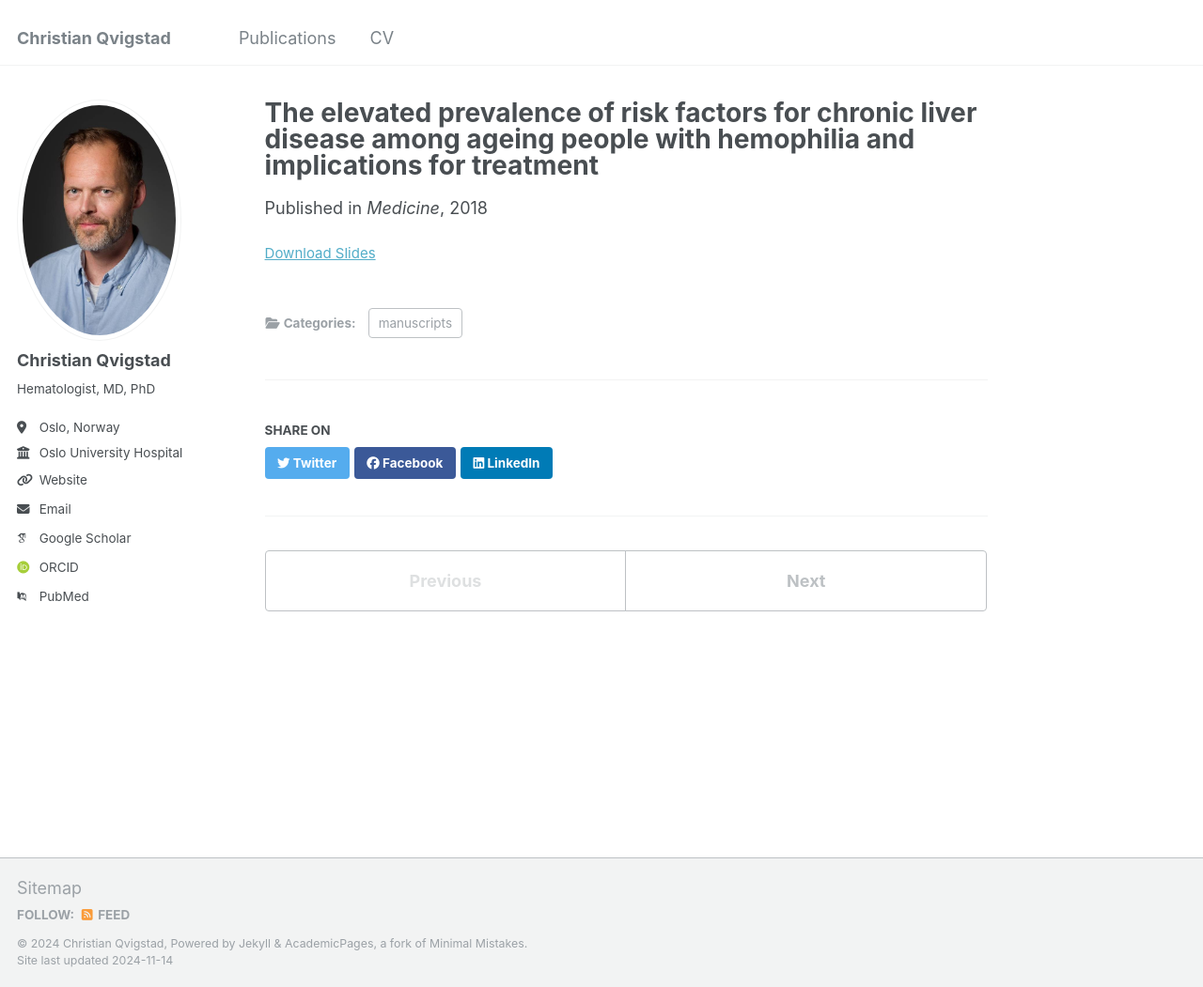
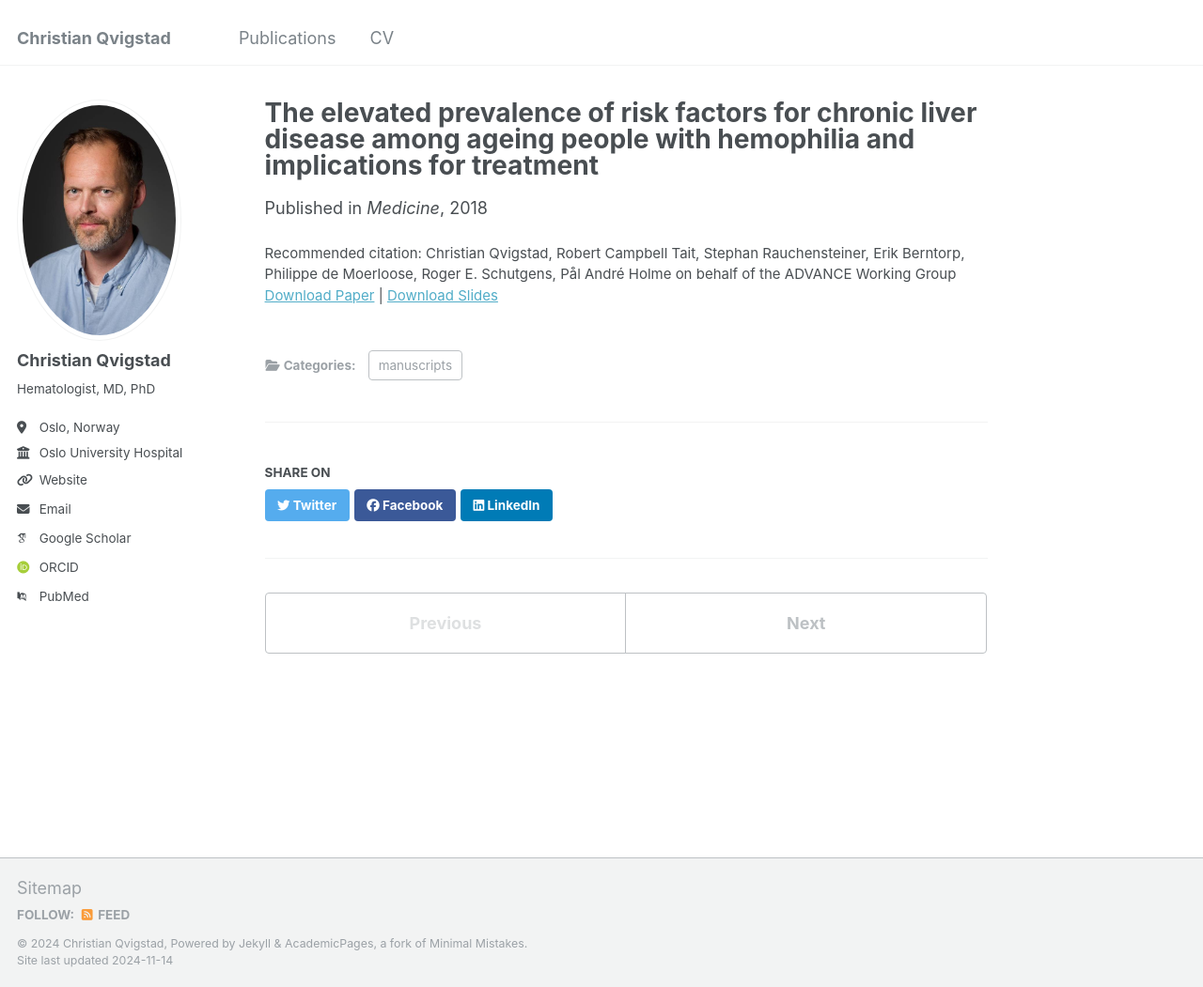
Before and after one commit to qvigstad/qvigstad.github.io, a Jekyll site: the page built from _publications/2018-09-01-CLD-Med.md, in a window 1280 px wide and 1051 px high. Shown: the whole window at 94% size. Built offline with Jekyll 4.4.1, drawn with Linux system fonts in a browser that asks for light colours; some web fonts are replaced.

Commit message:
Update 2018-09-01-CLD-Med.md

```diff
--- a/_publications/2018-09-01-CLD-Med.md
+++ b/_publications/2018-09-01-CLD-Med.md
@@ -6,4 +6,5 @@ date: 2018-09-01
 venue: 'Medicine'
 paperurl: 'https://doi.org/10.1097/MD.0000000000012551'
 slidesurl: 'https://qvigstad.github.io/files/Qvigstad_2018_CLD_Medicine.pdf'
+citation: 'Christian Qvigstad, Robert Campbell Tait, Stephan Rauchensteiner, Erik Berntorp, Philippe de Moerloose, Roger E. Schutgens, P&aring;l Andr&eacute; Holme on behalf of the ADVANCE Working Group'
 ---
```
